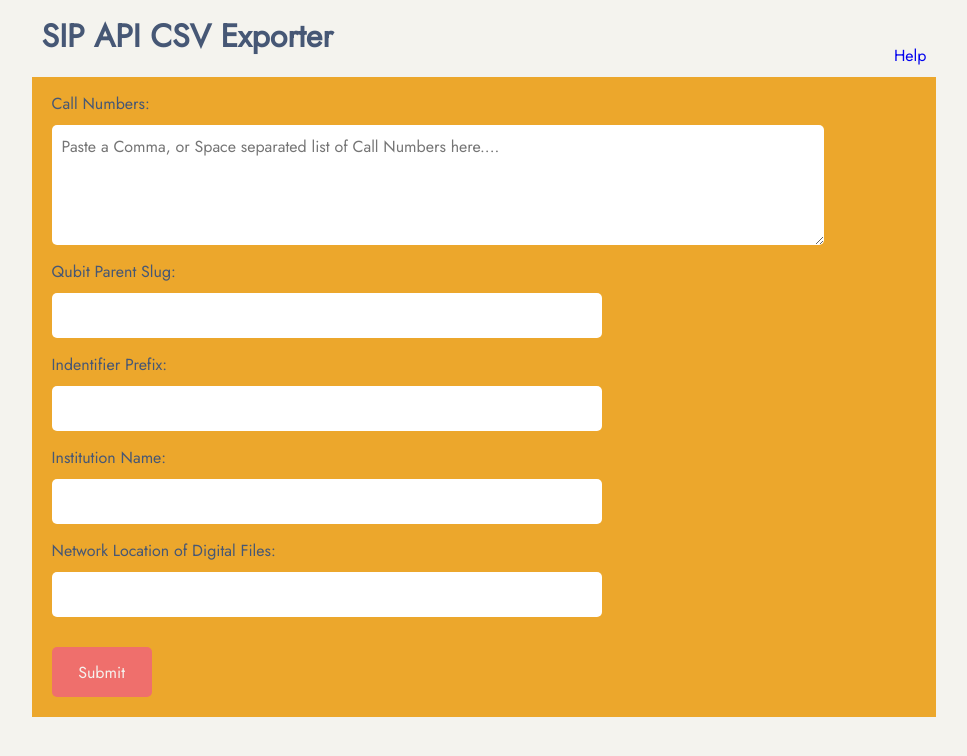
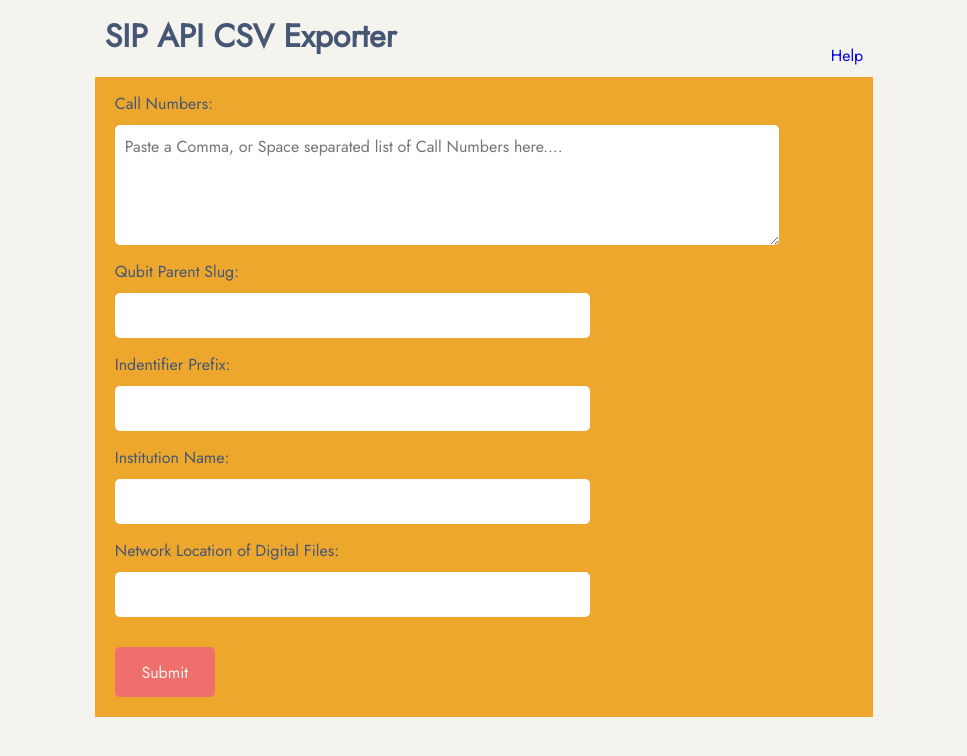
Before and after one commit to davidpye/SIPtoCSV, a website built with Parcel: page index.html in a window 1280 px wide. Shown: the whole page, without its empty margins (156-1123 px from the left). Built offline with nearby package versions, Linux system fonts and the light colour scheme.

Commit message:
Narrower

```diff
--- a/styles.css
+++ b/styles.css
@@ -7,18 +7,18 @@
 
 h1 {
   font-family: "Jost", sans-serif;
-  width: 70%;
+  width: 60%;
   text-align: left;
   margin: 5px 0px 5px 0px;
 }
 h2 {
   font-family: "Jost", sans-serif;
-  width: 70%;
+  width: 60%;
   text-align: left;
 }
 p {
   font-family: "Jost", sans-serif;
-  width: 70%;
+  width: 60%;
   text-align: left;
 }
 a{
@@ -26,7 +26,7 @@ a{
 }
 #help{
   text-align: right;
-  width: 70%;
+  width: 60%;
   margin-top: -20px;
 }
 body {
@@ -44,7 +44,7 @@ body {
   display: flex;
   flex-direction: column;
   justify-content: center;
-  width: 70%;
+  width: 60%;
   height: 100%;
   margin: 10px;
   padding: 10px;
```
